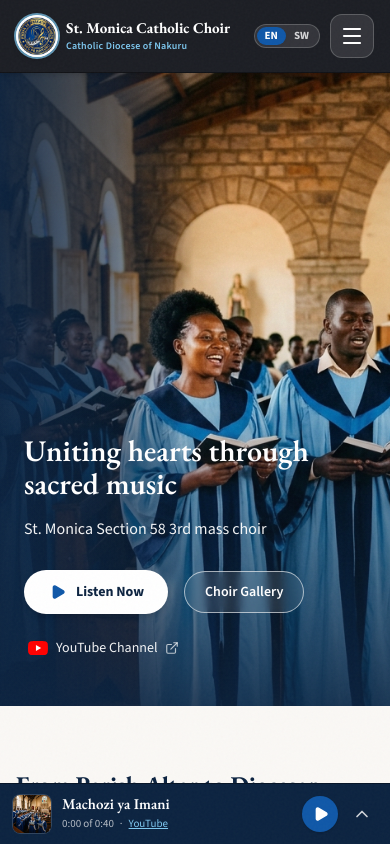
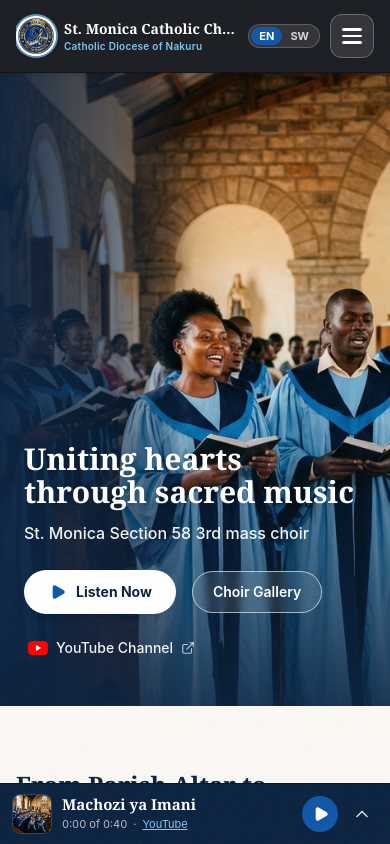
Before and after one commit to Omondipol/St.-Monica, a React (Vite) app: page / in a window 390 px wide. Shown: the top 844 px of the page. Built offline with nearby package versions, Linux system fonts and the light colour scheme.

Commit message:
build: optimize GitHub Pages deployment and UI
Configure GitHub Pages deployment to support SPA routing via .nojekyll and URL normalization. Update Vite base path configuration for automated deployment and refine the homepage and header layouts for better responsiveness.

```diff
--- a/index.html
+++ b/index.html
@@ -11,7 +11,14 @@
     <meta name="twitter:card" content="summary_large_image" />
     <link rel="preconnect" href="https://fonts.googleapis.com">
     <link rel="preconnect" href="https://fonts.gstatic.com" crossorigin>
-    <link href="https://fonts.googleapis.com/css2?family=EB+Garamond:ital,wght@0,400;0,500;0,600;0,700;1,400;1,600&family=Source+Sans+3:ital,wght@0,400;0,500;0,600;0,700;1,400;1,600&display=swap" rel="stylesheet">
+    <script>
+      // Automatically normalize missing trailing slash on GitHub Pages directory roots
+      if (window.location.hostname.endsWith('github.io') &&
+          window.location.pathname.split('/').filter(Boolean).length === 1 &&
+          !window.location.pathname.endsWith('/')) {
+        window.history.replaceState(null, '', window.location.pathname + '/' + window.location.search + window.location.hash);
+      }
+    </script>
     <script src="https://www.youtube.com/iframe_api"></script>
   </head>
   <body class="bg-[#FAF8F5] text-[#0C2340] antialiased selection:bg-[#1058A8] selection:text-white">
--- a/package.json
+++ b/package.json
@@ -5,12 +5,12 @@
   "type": "module",
   "scripts": {
     "dev": "vite --port=3000 --host=0.0.0.0",
-    "build": "vite build && cp dist/index.html dist/404.html",
+    "build": "vite build && cp dist/index.html dist/404.html && touch dist/.nojekyll",
     "preview": "vite preview",
     "clean": "rm -rf dist server.js",
     "lint": "tsc --noEmit",
     "predeploy": "npm run build",
-    "deploy": "gh-pages -d dist"
+    "deploy": "gh-pages -d dist --dotfiles"
   },
   "dependencies": {
     "@google/genai": "^2.4.0",
--- a/src/components/ChoirHeader.tsx
+++ b/src/components/ChoirHeader.tsx
@@ -129,22 +129,22 @@ export const ChoirHeader: React.FC<ChoirHeaderProps> = ({ currentRoute, setCurre
         <div className="flex items-center justify-between h-18 sm:h-20 gap-2 sm:gap-3">
 
           {/* Left: Crest & Title */}
-          <div className="flex items-center min-w-0 flex-1 mr-2 sm:mr-4">
+          <div className="flex items-center min-w-0 flex-1 mr-1 sm:mr-4 overflow-hidden">
             <button
               onClick={() => navigateTo('home')}
-              className="flex items-center gap-2 sm:gap-3 cursor-pointer text-left focus:outline-none group py-1 min-w-0 max-w-full"
+              className="flex items-center gap-2 sm:gap-3 cursor-pointer text-left focus:outline-none group py-1 min-w-0 max-w-full overflow-hidden"
               aria-label="Home page"
             >
               <ChoirLogo
-                size={42}
+                size={40}
                 className="group-hover:scale-105 transition-transform shrink-0"
               />
 
-              <div className="flex flex-col min-w-0 justify-center">
-                <span className="font-eb-garamond text-[15px] sm:text-lg lg:text-xl font-bold text-white group-hover:text-[#7EC8F0] transition-colors leading-tight tracking-tight truncate">
+              <div className="flex flex-col min-w-0 flex-1 justify-center overflow-hidden">
+                <span className="font-eb-garamond text-[14px] sm:text-lg lg:text-xl font-bold text-white group-hover:text-[#7EC8F0] transition-colors leading-tight tracking-tight truncate block">
                   {lang === 'sw' ? 'Kwaya ya Mtakatifu Monika' : 'St. Monica Catholic Choir'}
                 </span>
-                <span className="text-[10px] sm:text-xs text-[#7EC8F0] font-source font-semibold tracking-wide leading-tight mt-0.5 truncate">
+                <span className="text-[10px] sm:text-xs text-[#7EC8F0] font-source font-semibold tracking-wide leading-tight mt-0.5 truncate block">
                   {lang === 'sw' ? 'Jimbo Katoliki la Nakuru' : 'Catholic Diocese of Nakuru'}
                 </span>
               </div>
@@ -224,7 +224,7 @@ export const ChoirHeader: React.FC<ChoirHeaderProps> = ({ currentRoute, setCurre
                           {lang === 'sw' ? 'Historia Yetu' : 'Our Story'}
                         </span>
                         <span className="text-[13px] text-white/70 font-source block mt-0.5 leading-snug">
-                          {lang === 'sw' ? 'Our Story' : 'Historia Yetu'}
+                          {lang === 'sw' ? 'Mwanzo wa kwaya mwaka 2012' : 'How the choir began in 2012'}
                         </span>
                       </button>
 
@@ -236,7 +236,7 @@ export const ChoirHeader: React.FC<ChoirHeaderProps> = ({ currentRoute, setCurre
                           {lang === 'sw' ? 'Mtakatifu Monika' : 'Patron Saint Monica'}
                         </span>
                         <span className="text-[13px] text-white/70 font-source block mt-0.5 leading-snug">
-                          {lang === 'sw' ? 'Patron Saint Monica' : 'Mtakatifu Monika'}
+                          {lang === 'sw' ? 'Somo wa machozi na sala ya kudumu' : 'Patroness of tears & sacred prayer'}
                         </span>
                       </button>
 
@@ -248,7 +248,7 @@ export const ChoirHeader: React.FC<ChoirHeaderProps> = ({ currentRoute, setCurre
                           {lang === 'sw' ? 'Picha za Kwaya' : 'Choir Gallery'}
                         </span>
                         <span className="text-[13px] text-white/70 font-source block mt-0.5 leading-snug">
-                          {lang === 'sw' ? 'Choir Gallery' : 'Picha za Kwaya'}
+                          {lang === 'sw' ? 'Picha za Misa na matukio ya kwaya' : 'Mass and performance photographs'}
                         </span>
                       </button>
 
@@ -260,7 +260,7 @@ export const ChoirHeader: React.FC<ChoirHeaderProps> = ({ currentRoute, setCurre
                           {lang === 'sw' ? 'Walimu na Viongozi' : 'Trainers & Officials'}
                         </span>
                         <span className="text-[13px] text-white/70 font-source block mt-0.5 leading-snug">
-                          {lang === 'sw' ? 'Trainers and Officials' : 'Walimu na Viongozi'}
+                          {lang === 'sw' ? 'Mwalimu mkuu na viongozi wa kwaya' : 'Choirmaster & leadership team'}
                         </span>
                       </button>
 
@@ -272,7 +272,7 @@ export const ChoirHeader: React.FC<ChoirHeaderProps> = ({ currentRoute, setCurre
                           {lang === 'sw' ? 'Sauti za Kwaya' : 'Voice Sections (SATB)'}
                         </span>
                         <span className="text-[13px] text-white/70 font-source block mt-0.5 leading-snug">
-                          {lang === 'sw' ? 'Voice Sections (SATB)' : 'Sauti za Kwaya'}
+                          {lang === 'sw' ? 'Soprano, Alto, Tenor na Bass' : 'Soprano, Alto, Tenor, and Bass'}
                         </span>
                       </button>
                     </div>
@@ -368,10 +368,10 @@ export const ChoirHeader: React.FC<ChoirHeaderProps> = ({ currentRoute, setCurre
                         className="w-full text-left rounded-[12px] hover:bg-white/5 transition-colors group cursor-pointer block p-1 -m-1"
                       >
                         <span className="font-eb-garamond text-[17px] font-bold text-white group-hover:text-[#7EC8F0] transition-colors block leading-tight">
-                          {lang === 'sw' ? 'Nyimbo' : 'Our Songs'}
+                          {lang === 'sw' ? 'Nyimbo Zetu' : 'Our Songs'}
                         </span>
                         <span className="text-[13px] text-white/70 font-source block mt-0.5 leading-snug">
-                          {lang === 'sw' ? 'Our Songs' : 'Nyimbo Zetu'}
+                          {lang === 'sw' ? 'Muziki wa liturujia na rekodi zetu' : 'Liturgical repertoire and recordings'}
                         </span>
                       </button>
 
@@ -383,7 +383,7 @@ export const ChoirHeader: React.FC<ChoirHeaderProps> = ({ currentRoute, setCurre
                           {lang === 'sw' ? 'Albamu Yetu' : 'Our Album'}
                         </span>
                         <span className="text-[13px] text-white/70 font-source block mt-0.5 leading-snug">
-                          {lang === 'sw' ? 'Our Album' : 'Albamu Yetu'}
+                          {lang === 'sw' ? 'Machozi ya Imani na rekodi rasmi' : 'Machozi ya Imani official tracks'}
                         </span>
                       </button>
 
@@ -392,10 +392,10 @@ export const ChoirHeader: React.FC<ChoirHeaderProps> = ({ currentRoute, setCurre
                         className="w-full text-left rounded-[12px] hover:bg-white/5 transition-colors group cursor-pointer block p-1 -m-1"
                       >
                         <span className="font-eb-garamond text-[17px] font-bold text-white group-hover:text-[#7EC8F0] transition-colors block leading-tight">
-                          {lang === 'sw' ? 'Noti' : 'Sheet Music'}
+                          {lang === 'sw' ? 'Duka la Noti' : 'Sheet Music'}
                         </span>
                         <span className="text-[13px] text-white/70 font-source block mt-0.5 leading-snug">
-                          {lang === 'sw' ? 'Sheet Music' : 'Noti za Kwaya'}
+                          {lang === 'sw' ? 'Noti asili za sauti nne na Sol-fa' : 'SATB vocal scores with Tonic Sol-fa'}
                         </span>
                       </button>
                     </div>
@@ -530,14 +530,18 @@ export const ChoirHeader: React.FC<ChoirHeaderProps> = ({ currentRoute, setCurre
             {/* Mobile Menu Hamburger (The Three Lines) */}
             <button
               onClick={() => setMobileMenuOpen(prev => !prev)}
-              className="lg:hidden w-11 h-11 min-w-[44px] min-h-[44px] flex items-center justify-center text-white bg-white/10 hover:bg-white/20 active:bg-white/25 border border-white/20 rounded-[12px] transition-colors cursor-pointer shrink-0 ml-1"
+              className="lg:hidden w-11 h-11 min-w-[44px] min-h-[44px] flex items-center justify-center text-white bg-white/10 hover:bg-white/20 active:bg-white/30 border border-white/25 rounded-[12px] transition-all cursor-pointer shrink-0 ml-1 shadow-xs"
               aria-label={mobileMenuOpen ? (lang === 'sw' ? 'Funga menyu' : 'Close menu') : (lang === 'sw' ? 'Fungua menyu ya urambazaji' : 'Open navigation menu')}
               title={lang === 'sw' ? 'Menyu' : 'Menu'}
             >
               {mobileMenuOpen ? (
-                <X className="w-6 h-6 text-[#7EC8F0]" strokeWidth={2.2} />
+                <X className="w-6 h-6 text-[#7EC8F0]" strokeWidth={2.5} />
               ) : (
-                <Menu className="w-6 h-6 text-white" strokeWidth={2.2} />
+                <span className="flex flex-col justify-center items-center w-5 h-5 gap-1 select-none" aria-hidden="true">
+                  <span className="block w-5 h-[2.5px] bg-white rounded-full"></span>
+                  <span className="block w-5 h-[2.5px] bg-white rounded-full"></span>
+                  <span className="block w-5 h-[2.5px] bg-white rounded-full"></span>
+                </span>
               )}
             </button>
           </div>
--- a/src/pages/HomePage.tsx
+++ b/src/pages/HomePage.tsx
@@ -70,22 +70,12 @@ export const HomePage: React.FC<HomePageProps> = ({ onNavigate }) => {
         <div className="absolute inset-0 bg-gradient-to-r from-[#0C2340]/95 via-[#0C2340]/60 via-30% to-transparent to-50%" />
         <div className="absolute inset-0 bg-gradient-to-t from-[#0C2340]/85 via-transparent to-transparent sm:hidden" />
 
-        <div className="relative z-10 w-full sm:max-w-[55%] lg:max-w-[50%] text-left space-y-4 pb-4 sm:pb-8">
-          <h1 className="font-eb-garamond text-3xl sm:text-5xl lg:text-6xl font-semibold text-white tracking-tight leading-[1.1]">
-            {lang === 'sw' ? (
-              <>
-                Kuunganisha mioyo kupitia<br />
-                muziki mtakatifu
-              </>
-            ) : (
-              <>
-                Uniting hearts through<br />
-                sacred music
-              </>
-            )}
+        <div className="relative z-10 w-full sm:max-w-[60%] lg:max-w-[55%] text-left space-y-3 sm:space-y-4 pb-4 sm:pb-8">
+          <h1 className="font-eb-garamond text-3xl sm:text-5xl lg:text-6xl xl:text-7xl font-bold text-white tracking-tight leading-[1.08] drop-shadow-sm">
+            {lang === 'sw' ? 'Kuunganisha mioyo kupitia muziki mtakatifu' : 'Uniting hearts through sacred music'}
           </h1>
 
-          <p className="font-source text-base sm:text-lg text-white/95 leading-relaxed">
+          <p className="font-source text-base sm:text-lg lg:text-xl text-white/95 font-medium leading-relaxed">
             {lang === 'sw'
               ? 'Kwaya ya Misa ya 3 · St. Monica Section 58'
               : 'St. Monica Section 58 3rd mass choir'}
--- a/vite.config.ts
+++ b/vite.config.ts
@@ -4,8 +4,12 @@ import path from 'path';
 import {defineConfig} from 'vite';
 
 export default defineConfig(() => {
+  // If building in GitHub Actions without a custom base path, automatically set to repository subpath
+  const ghRepo = process.env.GITHUB_REPOSITORY ? `/${process.env.GITHUB_REPOSITORY.split('/')[1]}/` : './';
+  const base = process.env.VITE_BASE_PATH || (process.env.GITHUB_ACTIONS === 'true' ? ghRepo : './');
+
   return {
-    base: process.env.VITE_BASE_PATH || './',
+    base,
     plugins: [react(), tailwindcss()],
     resolve: {
       alias: {
```
Also changed, not shown: 1 other file (tests, documents, lock files or other folders).
